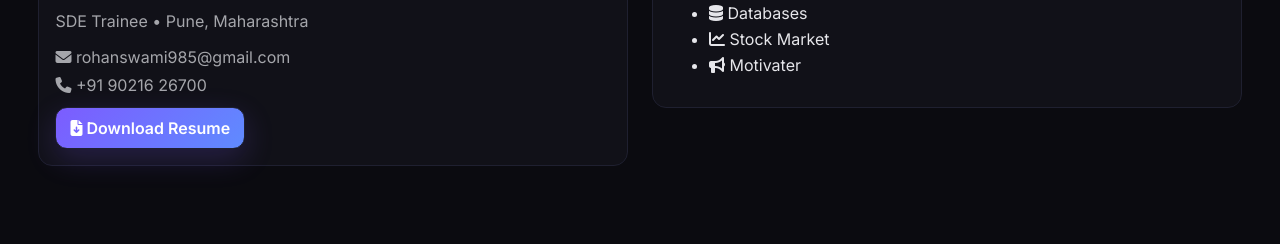
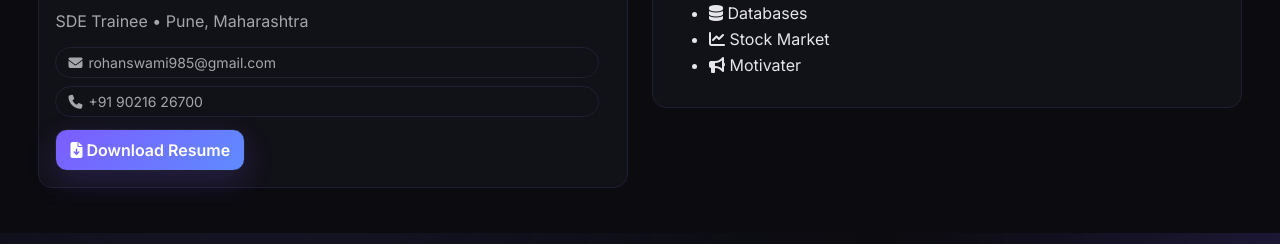
Before and after one commit to swami-rohan-4511/my-portfolio, a plain HTML site: page about.html in a window 1280 px wide. Shown: the part 567-811 px from the top of the page. Drawn offline with Linux system fonts and the light colour scheme.

Commit message:
Update styles.css

```diff
--- a/styles.css
+++ b/styles.css
@@ -83,9 +83,26 @@ body {
 .tags li { background: rgba(255,255,255,.04); border:1px solid var(--border); padding: 6px 10px; border-radius:999px; font-size: 13px; color: var(--muted); }
 .tags__chip { background: rgba(255,255,255,.04); border:1px solid var(--border); padding: 6px 10px; border-radius:999px; font-size: 13px; color: var(--muted); display:inline-block; margin:4px 6px 0 0; }
 
+/* 🔹 Project links styling */
 .links { list-style:none; padding:0; margin: 8px 0 0; }
-.links a { color: var(--muted); text-decoration:none; }
-.links a:hover { color: var(--text); }
+.links a {
+  color: var(--muted);
+  text-decoration: none;
+  margin-right: 12px;  /* space between buttons */
+  display: inline-flex;
+  align-items: center;
+  gap: 6px;  /* space between icon & text */
+  border: 1px solid var(--border);
+  padding: 6px 12px;
+  border-radius: 999px;
+  font-size: 14px;
+  transition: all 0.2s ease;
+}
+.links a:hover {
+  color: var(--text);
+  border-color: rgba(124,92,255,.5);
+  background: rgba(255,255,255,.04);
+}
 
 .timeline { display:grid; gap:16px; }
 .item { background: var(--elev); border:1px solid var(--border); border-radius: 14px; padding: 16px; }
```
